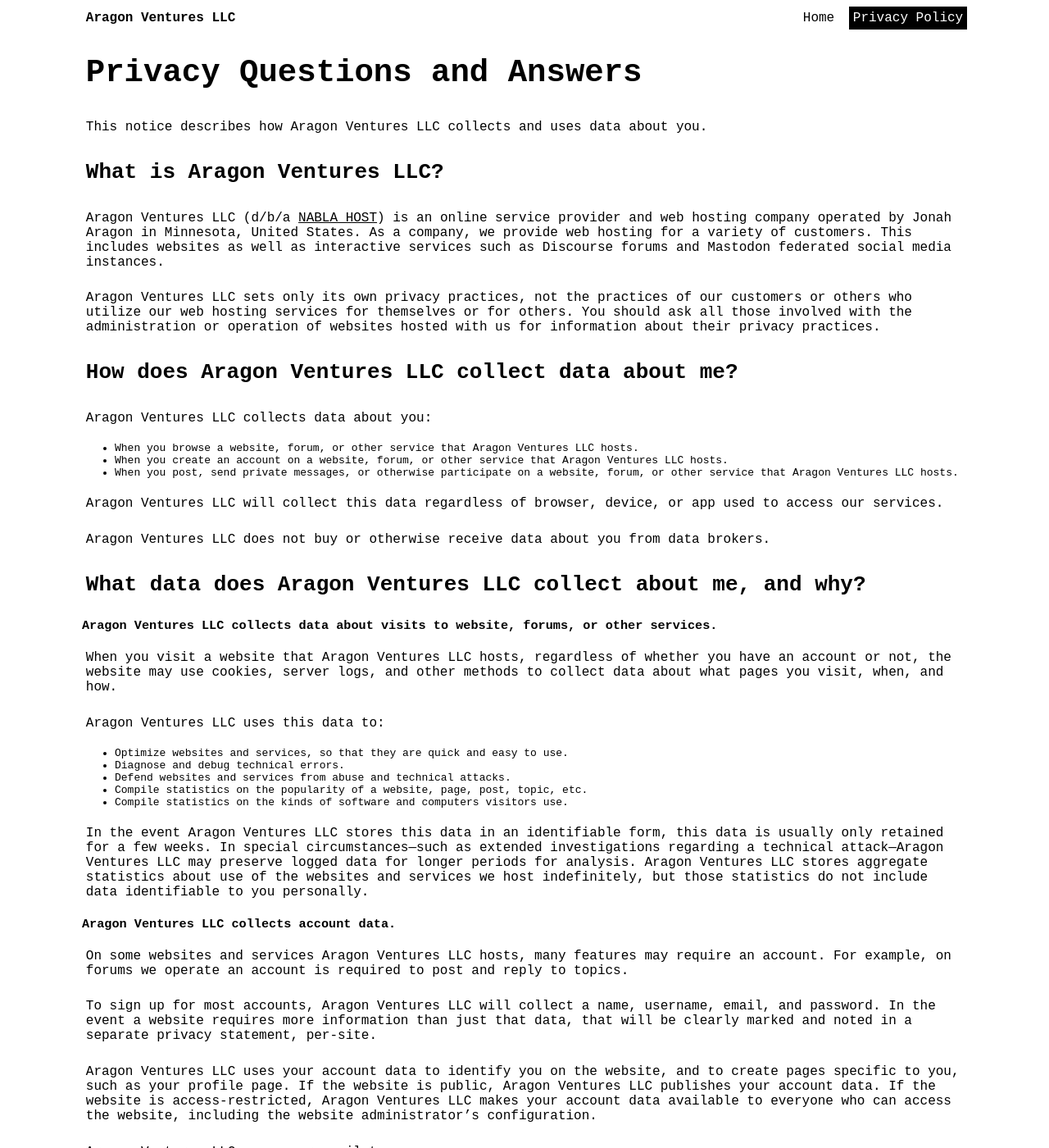
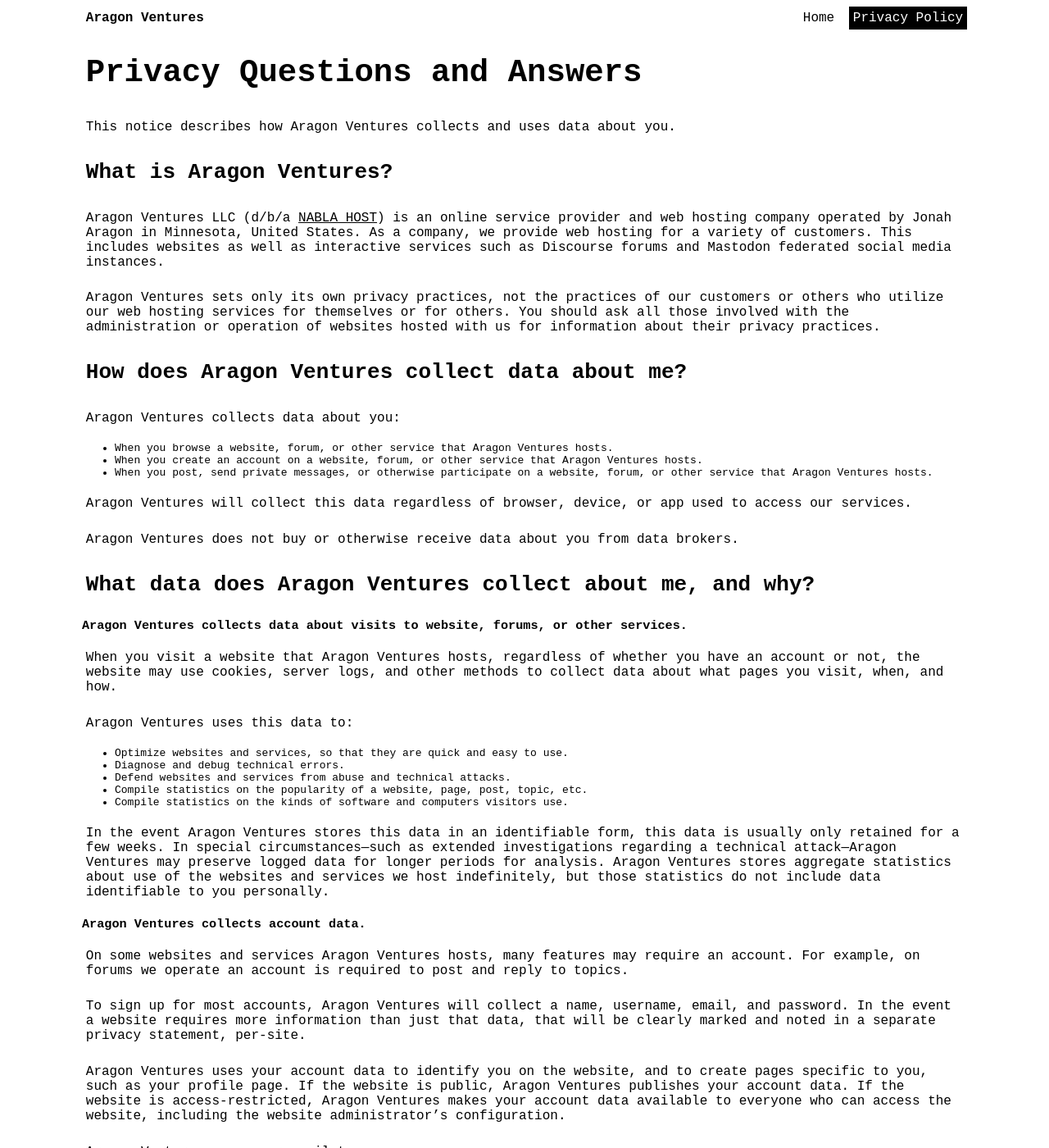
Before and after one commit to aragonventures/aragon.ventures, a Jekyll site: the page built from privacy.md, in a window 1280 px wide and 1400 px high. Shown: the whole window at 82% size. Built offline with Jekyll 4.4.1, drawn with Linux system fonts in a browser that asks for light colours; some of the changed text lies outside the part shown.

Commit message:
Update name

```diff
--- a/_includes/head.html
+++ b/_includes/head.html
@@ -3,7 +3,7 @@
   <meta name="viewport" content="width=device-width, initial-scale=1, shrink-to-fit=no">
   <meta name="description" content="">
   <meta name="author" content="Jonah Aragon">
-  {% unless page.url == "/" %}<title>{{ page.title }} | Aragon Ventures LLC</title>{% else %}<title>Aragon Ventures LLC</title>{% endunless %}
+  {% unless page.url == "/" %}<title>{{ page.title }} | Aragon Ventures</title>{% else %}<title>Aragon Ventures</title>{% endunless %}
   <link rel="stylesheet" href="/assets/css/app.css">
   <link id="dark-css" href="/assets/css/dark.css" rel="stylesheet" media="(prefers-color-scheme: dark)">
   <link rel="canonical" href="{{ site.url }}{{ page.url | replace:'index.html',''}}">
--- a/_includes/nav.html
+++ b/_includes/nav.html
@@ -1,7 +1,7 @@
 <nav class="navbar">
   <div class="container">
     <ul class="navbar-nav no-list-decoration">
-      <li><a class="text-decoration-none navbar-brand{% if page.url == "/" %} hidden{% endif %}" href="/">Aragon Ventures LLC</a></li>
+      <li><a class="text-decoration-none navbar-brand{% if page.url == "/" %} hidden{% endif %}" href="/">Aragon Ventures</a></li>
       <li><a class="text-decoration-none{% if page.url == '/' %} active{% endif %}" href="/">Home</a></li>
       <li><a class="text-decoration-none{% if page.url == '/privacy/' %} active{% endif %}" href="/privacy/">Privacy Policy</a></li>
     </ul>
--- a/index.html
+++ b/index.html
@@ -5,7 +5,8 @@
 ---
 
 <div class="vertical-center inner">
-  <h1>Aragon Ventures LLC</h1>
+  <h1>Aragon Ventures</h1>
   <p>We are a Minnesota-based IT group focused on providing top-quality web hosting and server management services for individuals and organizations.</p>
   <p>PO Box 201<br />Anoka, MN 55303</p>
+  <p>&copy; 2020 Aragon Ventures LLC</p>
 </div>
--- a/privacy.md
+++ b/privacy.md
@@ -6,33 +6,33 @@
 
 # Privacy Questions and Answers
 
-This notice describes how Aragon Ventures LLC collects and uses data about you.
+This notice describes how Aragon Ventures collects and uses data about you.
 
-## What is Aragon Ventures LLC?
+## What is Aragon Ventures?
 
 Aragon Ventures LLC (d/b/a [NABLA HOST](https://nabla.host/)) is an online service provider and web hosting company operated by Jonah Aragon in Minnesota, United States. As a company, we provide web hosting for a variety of customers. This includes websites as well as interactive services such as Discourse forums and Mastodon federated social media instances.
 
-Aragon Ventures LLC sets only its own privacy practices, not the practices of our customers or others who utilize our web hosting services for themselves or for others. You should ask all those involved with the administration or operation of websites hosted with us for information about their privacy practices.
+Aragon Ventures sets only its own privacy practices, not the practices of our customers or others who utilize our web hosting services for themselves or for others. You should ask all those involved with the administration or operation of websites hosted with us for information about their privacy practices.
 
-## How does Aragon Ventures LLC collect data about me?
+## How does Aragon Ventures collect data about me?
 
-Aragon Ventures LLC collects data about you:
+Aragon Ventures collects data about you:
 
-- When you browse a website, forum, or other service that Aragon Ventures LLC hosts.
-- When you create an account on a website, forum, or other service that Aragon Ventures LLC hosts.
-- When you post, send private messages, or otherwise participate on a website, forum, or other service that Aragon Ventures LLC hosts.
+- When you browse a website, forum, or other service that Aragon Ventures hosts.
+- When you create an account on a website, forum, or other service that Aragon Ventures hosts.
+- When you post, send private messages, or otherwise participate on a website, forum, or other service that Aragon Ventures hosts.
 
-Aragon Ventures LLC will collect this data regardless of browser, device, or app used to access our services.
+Aragon Ventures will collect this data regardless of browser, device, or app used to access our services.
 
-Aragon Ventures LLC does not buy or otherwise receive data about you from data brokers.
+Aragon Ventures does not buy or otherwise receive data about you from data brokers.
 
-## What data does Aragon Ventures LLC collect about me, and why?
+## What data does Aragon Ventures collect about me, and why?
 
-### Aragon Ventures LLC collects data about visits to website, forums, or other services.
+### Aragon Ventures collects data about visits to website, forums, or other services.
 
-When you visit a website that Aragon Ventures LLC hosts, regardless of whether you have an account or not, the website may use cookies, server logs, and other methods to collect data about what pages you visit, when, and how.
+When you visit a website that Aragon Ventures hosts, regardless of whether you have an account or not, the website may use cookies, server logs, and other methods to collect data about what pages you visit, when, and how.
 
-Aragon Ventures LLC uses this data to:
+Aragon Ventures uses this data to:
 
 - Optimize websites and services, so that they are quick and easy to use.
 - Diagnose and debug technical errors.
@@ -40,49 +40,49 @@
 - Compile statistics on the popularity of a website, page, post, topic, etc.
 - Compile statistics on the kinds of software and computers visitors use.
 
-In the event Aragon Ventures LLC stores this data in an identifiable form, this data is usually only retained for a few weeks. In special circumstances—such as extended investigations regarding a technical attack—Aragon Ventures LLC may preserve logged data for longer periods for analysis. Aragon Ventures LLC stores aggregate statistics about use of the websites and services we host indefinitely, but those statistics do not include data identifiable to you personally.
+In the event Aragon Ventures stores this data in an identifiable form, this data is usually only retained for a few weeks. In special circumstances—such as extended investigations regarding a technical attack—Aragon Ventures may preserve logged data for longer periods for analysis. Aragon Ventures stores aggregate statistics about use of the websites and services we host indefinitely, but those statistics do not include data identifiable to you personally.
 
-### Aragon Ventures LLC collects account data.
+### Aragon Ventures collects account data.
 
-On some websites and services Aragon Ventures LLC hosts, many features may require an account. For example, on forums we operate an account is required to post and reply to topics.
+On some websites and services Aragon Ventures hosts, many features may require an account. For example, on forums we operate an account is required to post and reply to topics.
 
-To sign up for most accounts, Aragon Ventures LLC will collect a name, username, email, and password. In the event a website requires more information than just that data, that will be clearly marked and noted in a separate privacy statement, per-site.
+To sign up for most accounts, Aragon Ventures will collect a name, username, email, and password. In the event a website requires more information than just that data, that will be clearly marked and noted in a separate privacy statement, per-site.
 
-Aragon Ventures LLC uses your account data to identify you on the website, and to create pages specific to you, such as your profile page. If the website is public, Aragon Ventures LLC publishes your account data. If the website is access-restricted, Aragon Ventures LLC makes your account data available to everyone who can access the website, including the website administrator’s configuration.
+Aragon Ventures uses your account data to identify you on the website, and to create pages specific to you, such as your profile page. If the website is public, Aragon Ventures publishes your account data. If the website is access-restricted, Aragon Ventures makes your account data available to everyone who can access the website, including the website administrator’s configuration.
 
-Aragon Ventures LLC uses your email to:
+Aragon Ventures uses your email to:
 
 - Notify you about posts and other activity on the websites or services.
 - Reset your password and help keep your account secure.
 - Contact you in special circumstances related to your account.
 - Contact you about legal requests, such as DMCA takedown requests.
 
-On some websites and services you may provide additional information for your account, such as a short biography, avatar, your location, or your birthday. Aragon Ventures LLC makes that information available to everyone who can access the website or service in question. This information is not required to use any of our services, and can be erased at any time.
+On some websites and services you may provide additional information for your account, such as a short biography, avatar, your location, or your birthday. Aragon Ventures makes that information available to everyone who can access the website or service in question. This information is not required to use any of our services, and can be erased at any time.
 
-Aragon Ventures LLC stores your account data as long as your account remains open. After closing an account, Aragon Ventures LLC may retain some or all of your account data in the form of backups or service archives for up to 90 days.
+Aragon Ventures stores your account data as long as your account remains open. After closing an account, Aragon Ventures may retain some or all of your account data in the form of backups or service archives for up to 90 days.
 
 ## How can I make choices about data collection?
 
 You can make choices about how your data is used and published on the settings page of your account. When a forum or other service uses restrictions that vary by category or post, you can choose who can see your content by choosing the appropriate category or access setting.
 
-## Where does Aragon Ventures LLC store data about me?
+## Where does Aragon Ventures store data about me?
 
-Most websites and services hosted by Aragon Ventures LLC reside in OVH’s datacenter in France. Some websites, services, or backups may reside in datacenters in multiple jurisdictions, including the United States and the European Union.
+Most websites and services hosted by Aragon Ventures reside in OVH’s datacenter in France. Some websites, services, or backups may reside in datacenters in multiple jurisdictions, including the United States and the European Union.
 
-## Does Aragon Ventures LLC comply with the EU General Data Protection Regulation?
+## Does Aragon Ventures comply with the EU General Data Protection Regulation?
 
-Aragon Ventures LLC respects privacy rights under [Regulation (EU) 2016/679](https://web.archive.org/web/20200215071246/https://eur-lex.europa.eu/legal-content/EN/TXT/?uri=uriserv:OJ.L_.2016.119.01.0001.01.ENG), the European Union’s General Data Protection Regulation (GDPR). Information that GDPR requires Aragon Ventures LLC to give can be found throughout this document. So can information about specific rights, like [access](https://web.archive.org/web/20200215071246/https://aragon.ventures/privacy/#gdpr-access), [rectification](https://web.archive.org/web/20200215071246/https://aragon.ventures/privacy/#gdpr-change), [erasure](https://web.archive.org/web/20200215071246/https://aragon.ventures/privacy/#gdpr-change), [data portability](https://web.archive.org/web/20200215071246/https://aragon.ventures/privacy/#gdpr-access), and [objection to automated decision-making](https://web.archive.org/web/20200215071246/https://aragon.ventures/privacy/#gdpr-automated-decisions).
+Aragon Ventures respects privacy rights under [Regulation (EU) 2016/679](https://web.archive.org/web/20200215071246/https://eur-lex.europa.eu/legal-content/EN/TXT/?uri=uriserv:OJ.L_.2016.119.01.0001.01.ENG), the European Union’s General Data Protection Regulation (GDPR). Information that GDPR requires Aragon Ventures to give can be found throughout this document. So can information about specific rights, like [access](https://web.archive.org/web/20200215071246/https://aragon.ventures/privacy/#gdpr-access), [rectification](https://web.archive.org/web/20200215071246/https://aragon.ventures/privacy/#gdpr-change), [erasure](https://web.archive.org/web/20200215071246/https://aragon.ventures/privacy/#gdpr-change), [data portability](https://web.archive.org/web/20200215071246/https://aragon.ventures/privacy/#gdpr-access), and [objection to automated decision-making](https://web.archive.org/web/20200215071246/https://aragon.ventures/privacy/#gdpr-automated-decisions).
 
 ## What are my data protection rights?
 
-Aragon Ventures LLC would like to make sure you are fully aware of all of your data protection rights. Every user is entitled to the following:
+Aragon Ventures would like to make sure you are fully aware of all of your data protection rights. Every user is entitled to the following:
 
-- **The right to access** – You have the right to request access to your personal data, or copies of your personal data from Aragon Ventures LLC. We may charge you a small fee for providing a copy of your data. In many cases you can view this information yourself, as detailed in our [data access](https://web.archive.org/web/20200215071246/https://aragon.ventures/privacy/#gdpr-access) section.
-- **The right to rectification** – You have the right to request that Aragon Enterprises LLC correct any information you believe is inaccurate or incomplete. In many cases you can make changes to your account information yourself, as detailed in our [data change](https://web.archive.org/web/20200215071246/https://aragon.ventures/privacy/#gdpr-change) section below.
-- **The right to erasure** – You have the right to request that Aragon Ventures LLC erase your personal data, under certain conditions. Please see our section on [data erasure](https://web.archive.org/web/20200215071246/https://aragon.ventures/privacy/#gdpr-change) for details.
-- **The right to restrict processing** – You have the right to request that Aragon Ventures LLC restrict the processing of your personal data, under certain conditions.
-- **The right to object to processing** – You have the right to object to Aragon Ventures LLC’s processing of your personal data, under certain conditions. More details on this processing can be found in our [automated decisions](https://web.archive.org/web/20200215071246/https://aragon.ventures/privacy/#gdpr-automated-decisions) section below.
-- **The right to data portability** – You have the right to request that Aragon Ventures LLC transfer the data that we have collected to another organization, or directly to you, under certain conditions.
+- **The right to access** – You have the right to request access to your personal data, or copies of your personal data from Aragon Ventures. We may charge you a small fee for providing a copy of your data. In many cases you can view this information yourself, as detailed in our [data access](https://web.archive.org/web/20200215071246/https://aragon.ventures/privacy/#gdpr-access) section.
+- **The right to rectification** – You have the right to request that Aragon Enterprises correct any information you believe is inaccurate or incomplete. In many cases you can make changes to your account information yourself, as detailed in our [data change](https://web.archive.org/web/20200215071246/https://aragon.ventures/privacy/#gdpr-change) section below.
+- **The right to erasure** – You have the right to request that Aragon Ventures erase your personal data, under certain conditions. Please see our section on [data erasure](https://web.archive.org/web/20200215071246/https://aragon.ventures/privacy/#gdpr-change) for details.
+- **The right to restrict processing** – You have the right to request that Aragon Ventures restrict the processing of your personal data, under certain conditions.
+- **The right to object to processing** – You have the right to object to Aragon Ventures’s processing of your personal data, under certain conditions. More details on this processing can be found in our [automated decisions](https://web.archive.org/web/20200215071246/https://aragon.ventures/privacy/#gdpr-automated-decisions) section below.
+- **The right to data portability** – You have the right to request that Aragon Ventures transfer the data that we have collected to another organization, or directly to you, under certain conditions.
 
 ## Where can I access data about me?
 
@@ -94,31 +94,31 @@
 
 ## How can I change or erase data about me?
 
-You can change your account settings at any time by visiting your account’s profile settings page. The settings for some services may also allow you to close your account. Closing your account begins a process of anonymizing or erasing Aragon Ventures LLC’s records of data you provided for your account. Service administrators can also erase and anonymize your account.
+You can change your account settings at any time by visiting your account’s profile settings page. The settings for some services may also allow you to close your account. Closing your account begins a process of anonymizing or erasing Aragon Ventures’s records of data you provided for your account. Service administrators can also erase and anonymize your account.
 
-Depending on the settings for your particular service, you may also be able to edit, anonymize, or erase your posts. When you edit posts, Aragon Ventures LLC will keep all versions of your post. Service administrators will be able to view previous versions of your post, and optionally make them visible to other visitors.
+Depending on the settings for your particular service, you may also be able to edit, anonymize, or erase your posts. When you edit posts, Aragon Ventures will keep all versions of your post. Service administrators will be able to view previous versions of your post, and optionally make them visible to other visitors.
 
-## Does Aragon Ventures LLC make automated decisions about me?
+## Does Aragon Ventures make automated decisions about me?
 
-### Aragon Ventures LLC classifies posts as spam automatically.
+### Aragon Ventures classifies posts as spam automatically.
 
-Aragon Ventures LLC uses data about your post and other activity on different services to make automated decisions about whether your posts to the services we host are spam.
+Aragon Ventures uses data about your post and other activity on different services to make automated decisions about whether your posts to the services we host are spam.
 
 If you believe a post has been wrongfully blocked or removed for this reason, contact the administrator of the service. Service administrators will be able to manually override this decision.
 
-### Aragon Ventures LLC uses data about posts and activity to set trust levels automatically.
+### Aragon Ventures uses data about posts and activity to set trust levels automatically.
 
-On Discourse forums hosted by Aragon Ventures LLC, depending on how administrators of your forum configure the forum, the forum may use data about your posts and activity to award you badges and calculate a trust level for your account. Your trust level may affect how you can participate in the forum, such as whether you can upload images, as well as give you access to moderation and management powers in the forum. Your trust level therefore reflects forum administrators’ confidence in you, and their willingness to delegate community management functions, like moderation.
+On Discourse forums hosted by Aragon Ventures, depending on how administrators of your forum configure the forum, the forum may use data about your posts and activity to award you badges and calculate a trust level for your account. Your trust level may affect how you can participate in the forum, such as whether you can upload images, as well as give you access to moderation and management powers in the forum. Your trust level therefore reflects forum administrators’ confidence in you, and their willingness to delegate community management functions, like moderation.
 
 If you think your trust level has been set incorrectly, contact an administrator of your forum. They can manually adjust the trust level of your account.
 
-## Does Aragon Ventures LLC share data about me with others?
+## Does Aragon Ventures share data about me with others?
 
-Aragon Ventures LLC shares account data with others as mentioned in the section about account data.
+Aragon Ventures shares account data with others as mentioned in the section about account data.
 
-Aragon Ventures LLC shares data about your posts and other activities with others as mentioned in the section about account data.
+Aragon Ventures shares data about your posts and other activities with others as mentioned in the section about account data.
 
-Apart from making data available to the customer that pays Aragon Ventures LLC to host a website, forum, or other service, Aragon Ventures LLC does not sell or give information about you to other companies or services. However, Aragon Ventures LLC does use services from other companies on some services it hosts. The company behind those services may collect and use your data on their own, for their own purposes. Some of these services may be used to collect information about your online activities from other websites.
+Apart from making data available to the customer that pays Aragon Ventures to host a website, forum, or other service, Aragon Ventures does not sell or give information about you to other companies or services. However, Aragon Ventures does use services from other companies on some services it hosts. The company behind those services may collect and use your data on their own, for their own purposes. Some of these services may be used to collect information about your online activities from other websites.
 
 | Service          | Privacy Notice                                         | Description                                                                                           |
 |------------------|--------------------------------------------------------|-------------------------------------------------------------------------------------------------------|
@@ -133,9 +133,9 @@
 | VirMach (US)     | https://virmach.com/terms-conditions/                  | Provides servers and services, in service regions around the world, to host and backup some services. |
 | Wasabi (US)      | https://wasabi.com/legal/privacy-policy/               | Provides mass storage services to host large media assets and backup some services.                   |
 
-Other individuals and companies may also reuse data about you that Aragon Ventures LLC publishes, such as your posts to public services.
+Other individuals and companies may also reuse data about you that Aragon Ventures publishes, such as your posts to public services.
 
-## How can I contact Aragon Ventures LLC about privacy?
+## How can I contact Aragon Ventures about privacy?
 
 You can send questions and complaints to:
 
@@ -153,8 +153,10 @@
 
 ## How can I find out about changes?
 
-This version of Aragon Ventures LLC’s privacy questions and answers took effect August 17th, 2020.
+This version of Aragon Ventures’s privacy questions and answers took effect August 17th, 2020.
 
-Aragon Ventures LLC will post the next version at [https://aragon.ventures/privacy](https://aragon.ventures/privacy). Aragon Ventures LLC may change how it announces changes in future versions of this document.
+Aragon Ventures will post the next version at [https://aragon.ventures/privacy](https://aragon.ventures/privacy). Aragon Ventures may change how it announces changes in future versions of this document.
 
-In the meantime, Aragon Ventures LLC may update its contact information at any time without announcing a change. Please refer to [https://aragon.ventures/privacy](https://aragon.ventures/privacy) for the latest contact information at any time.
+In the meantime, Aragon Ventures may update its contact information at any time without announcing a change. Please refer to [https://aragon.ventures/privacy](https://aragon.ventures/privacy) for the latest contact information at any time.
+
+&copy; 2020 Aragon Ventures LLC
```
